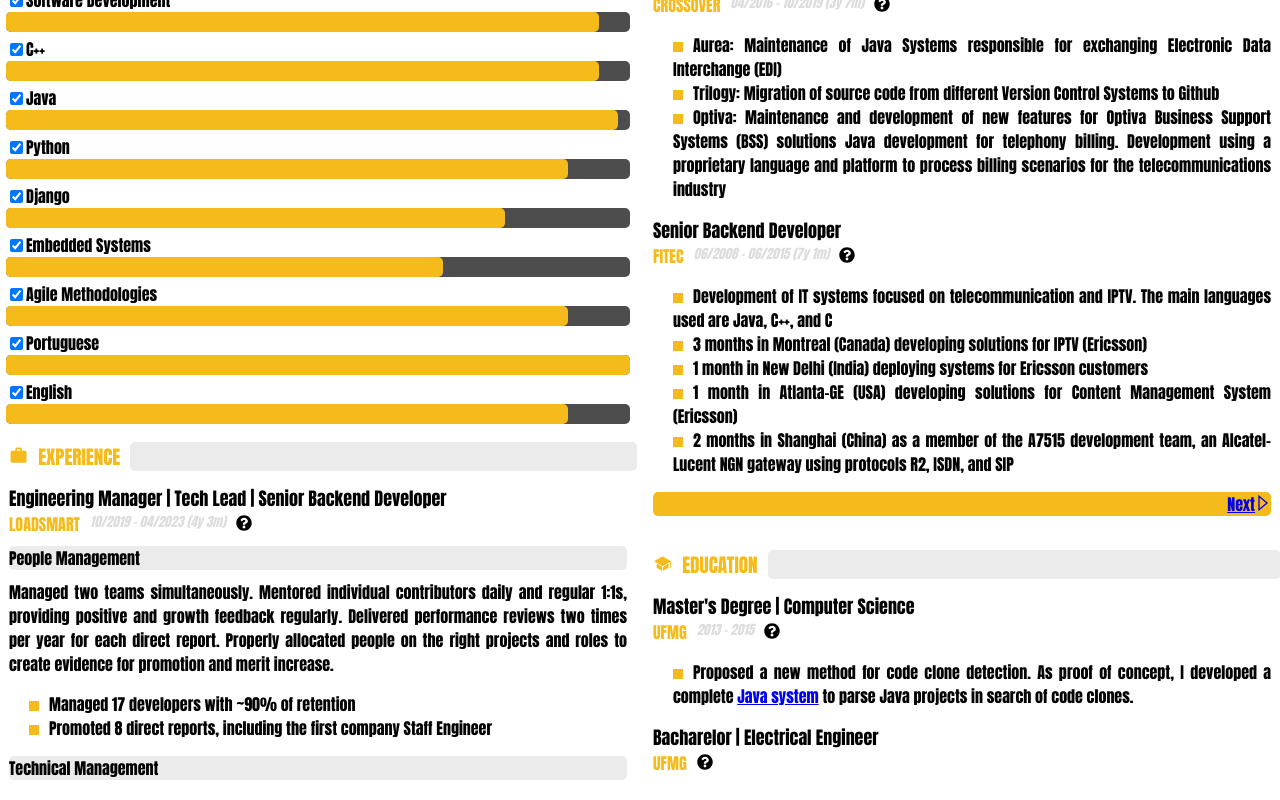
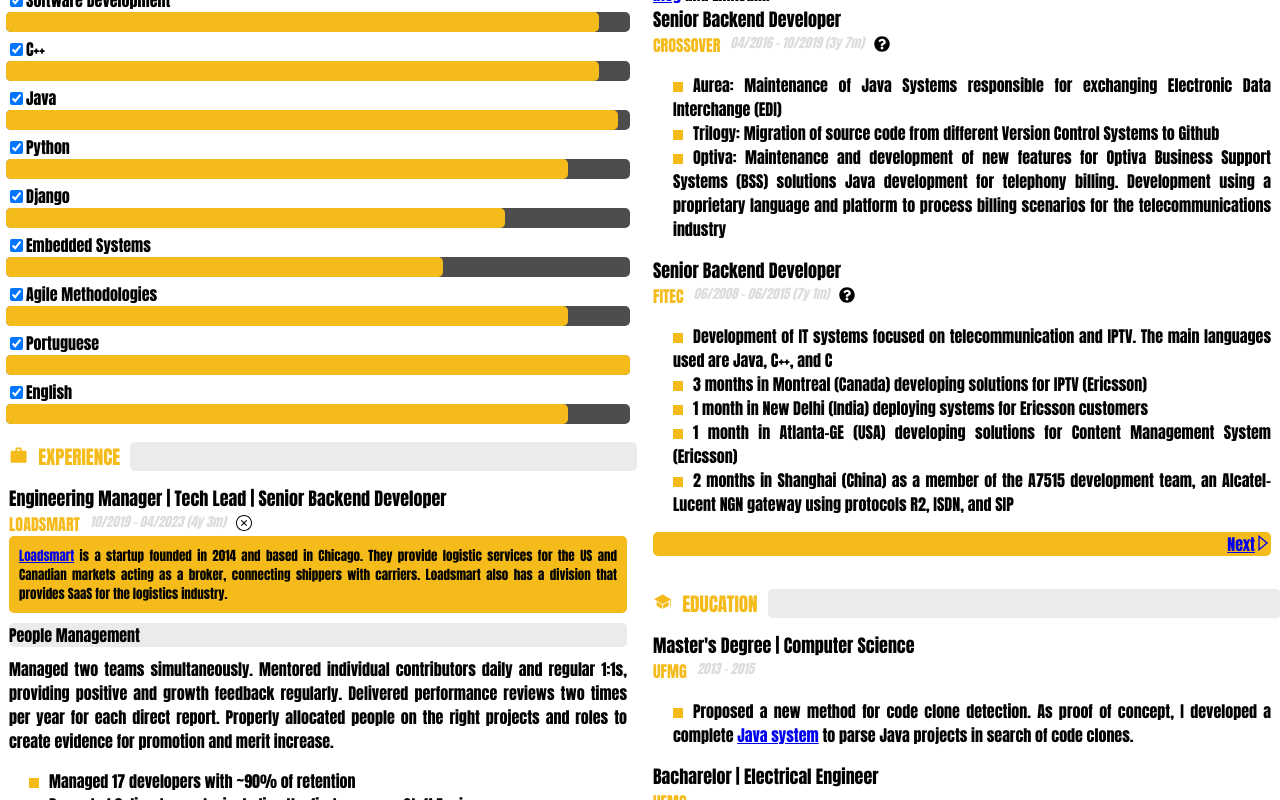
Before and after one commit to ampaiva/mycv, a React (Create React App) app: page / in a window 1280 px wide. Both pictures are taken after a click on the element 238 px from the left and 967 px from the top of the page. Shown: the part 443-1243 px from the top of the page. Built offline with nearby package versions, Linux system fonts and the light colour scheme.

Commit message:
Hint  icon

```diff
--- a/src/components/Hint.css
+++ b/src/components/Hint.css
@@ -10,13 +10,9 @@
 }
 
 .box {
-    position: absolute;
-
-    font-style: italic;
     font-size: small;
     padding: 10px;
     border-color: #070404;
     border-radius: 5px;
     background-color: var(--primary-color);
-    z-index: 999;
 }
--- a/src/components/Hint.js
+++ b/src/components/Hint.js
@@ -1,39 +1,32 @@
-import React, { useState } from 'react';
-import ReactDOM from 'react-dom';
+import React from 'react';
 import { FaQuestionCircle } from "react-icons/fa";
+import { SlClose } from "react-icons/sl";
+
 import { toHTML } from './toHTML';
 
 import './Hint.css';
 
-export function Hint({ hint }) {
-    const [isHovered, setIsHovered] = useState(false);
-    const [position, setPosition] = useState({ x: 0, y: 0 });
+export function HintIcon({ isVisible, setIsVisible }) {
 
-    const updatePosition = (event) => {
-        setPosition({ x: event.clientX, y: event.clientY });
-        console.log(position);
+    const toggle = () => {
+        setIsVisible(prevState => !prevState);
     };
 
-    const mouseEnter = (event) => {
-        setIsHovered(true);
-    };
+    const icon = isVisible ? <SlClose /> : <FaQuestionCircle />;
 
-    const mouseLeave = () => {
-        setIsHovered(false);
-    };
+    return (
+        <div className="hint">
+            <div className="icon" onClick={toggle}>{icon}</div>
+        </div>
+    );
+}
 
-    return (hint &&
+
+export function Hint({ hint, isVisible }) {
+
+    return (hint && isVisible &&
         (<>
-            <div className="hint">
-                <div onMouseMove={updatePosition}>
-                    <div className="icon" onMouseEnter={mouseEnter} onMouseLeave={mouseLeave}><FaQuestionCircle /></div>
-                </div>
-            </div>
-            {isHovered && ReactDOM.createPortal(
-                <div className="box" style={{ top: position.y, left: position.x }}
-                    onMouseEnter={mouseEnter} onMouseLeave={mouseLeave}
-                    dangerouslySetInnerHTML={{ __html: toHTML(hint) }} />,
-                document.body)}
+            <div className="box" dangerouslySetInnerHTML={{ __html: toHTML(hint) }} />
         </>
         ));
 }
--- a/src/parser/experiences.js
+++ b/src/parser/experiences.js
@@ -1,10 +1,10 @@
 
 
-import React from 'react';
+import React, {useState} from 'react';
 import { MdWork } from "react-icons/md";
 import Session from './session'
 import Pagination from './pagination';
-import { Hint } from '../components/Hint';
+import { Hint, HintIcon } from '../components/Hint';
 import { Roles } from '../components/Roles';
 import { Visible } from '../components/Visible'
 import { toHTML } from '../components/toHTML';
@@ -29,6 +29,7 @@
         <Visible tags={text.tags} contents={contents} />
     );
 }
+
 function Activities({ activities }) {
     return (
         <div className="activities">
@@ -53,7 +54,7 @@
         .map(
             (key) => functionMap[key] ?
                 functionMap[key](paragraph[key]) :
-            (<Text className={key} text={paragraph[key]}/>)
+                (<Text className={key} text={paragraph[key]} />)
         );
     console.log(generatedKey);
     const contents = (
@@ -79,6 +80,7 @@
 }
 
 function Experience({ experience }) {
+    const [isVisible, setIsVisible] = useState(false);
 
     return (
         <div className="experience">
@@ -86,8 +88,9 @@
             <div className="company-period">
                 <div className="column"><div className="company">{experience.company.name}</div></div>
                 <div className="column"><div className="period">{`${experience.start} - ${experience.end}`}</div></div>
-                <div className="column"><Hint hint={experience.company.hint} /></div>
+                <div className="column"><HintIcon  isVisible={isVisible} setIsVisible={setIsVisible}/></div>
             </div>
+            <Hint hint={experience.company.hint} isVisible={isVisible}/>
             <Paragraphs paragraphs={experience.paragraphs} />
             <Activities activities={experience.activities} />
         </div>
```
Lines whose indentation alone changed are shown as unchanged.
